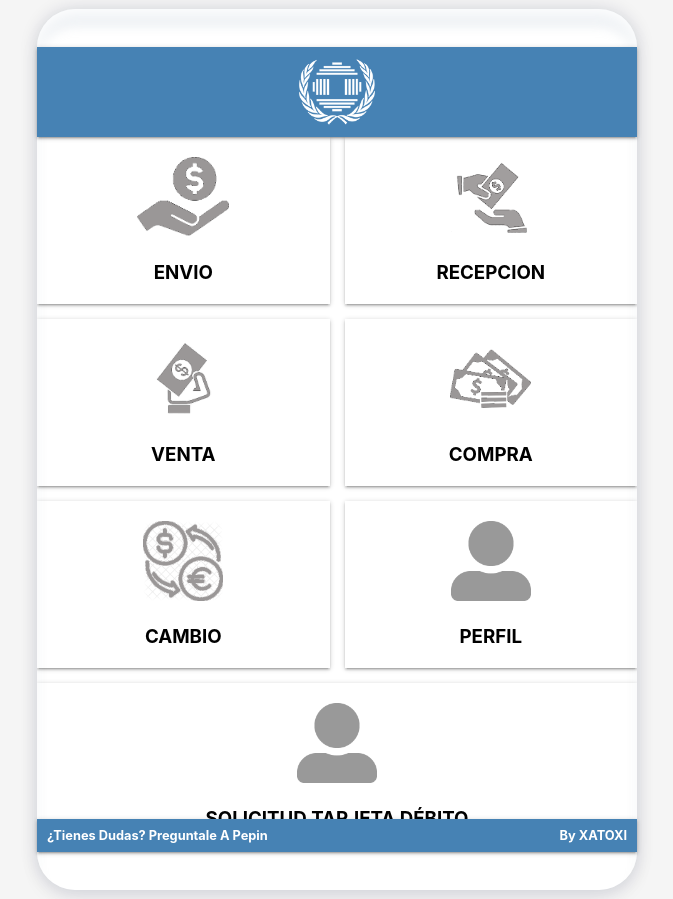
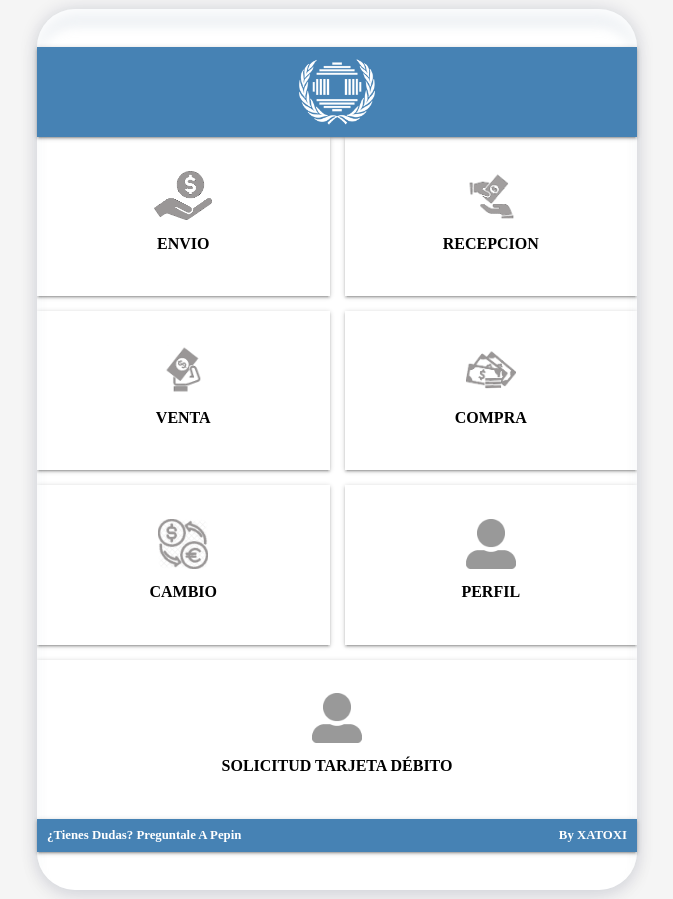
Before and after one commit to LenoviMAD/Xatoxi, a PHP site: page / in a window 1280 px wide. Shown: the whole page, without its empty margins (303-976 px from the left). Run offline with PHP 8.4, Linux system fonts and the light colour scheme.

Commit message:
fix index layout

```diff
--- a/css/cards.css
+++ b/css/cards.css
@@ -8,7 +8,7 @@
     flex-direction: column;
     justify-content: center;
     align-items: center;
-    padding: 20px;
+    padding: 10px;
     cursor: pointer;
     transition: transform .2s ease-out;
 }
@@ -23,11 +23,15 @@
     box-shadow: 0 5px 10px rgba(0, 0, 0, 0.2);
 }
 
-.card.card-a> :not(:last-child) {
-    margin-bottom: 20px;
+.card.card-a .card__title {
+    font-size: 1em;
+}
+.card-img {
+    height: 50px;
 }
 
-.card.card-a .card__title {
-    font-size: 1.17em;
-    margin: 0;
+@media (max-height: 678px) {
+    .card-img {
+        height: 30px;
+    }
 }
--- a/css/style.css
+++ b/css/style.css
@@ -11,8 +11,8 @@ a {
 /* Xatoxi */
 
 * {
-    font-family: -apple-system, BlinkMacSystemFont, "Segoe UI", Roboto, Oxygen, Ubuntu, Cantarell, "Open Sans",
-        "Helvetica Neue", sans-serif;
+    margin: 0;
+    padding: 0;
     box-sizing: border-box;
 }
 
@@ -643,7 +643,6 @@ width: 100% !important;
     height: 40px !important;
 } */
 
-
 #descargarApp {
     position: absolute;
     left: -140px;
@@ -652,3 +651,11 @@ width: 100% !important;
     background-color: white;
     border-radius: 2px;
 }
+
+.grid-index {
+    display: grid;
+    grid-template-columns: repeat(2, 1fr);
+    grid-template-rows: repeat(4, 1fr);
+    grid-column-gap: 15px;
+    grid-row-gap: 15px;
+}
--- a/index.php
+++ b/index.php
@@ -10,11 +10,12 @@
 
 xpresentationLayer::startMain("p0");
 
-xpresentationLayer::startInputModal("modalContainer","tvesModal");
+xpresentationLayer::startInputModal("modalContainer", "tvesModal");
 xpresentationLayer::buildPinPrincipalModal("PIN", 4, 4);
 xpresentationLayer::endInputModal();
 
-xpresentationLayer::startSectionTwoColumns("grid-2 full-height");
+xpresentationLayer::startSectionTwoColumns("grid-index full-height");
+
 xpresentationLayer::buildMenuOptionGrid("envio.png", "ENVIO", true, "envio.php");
 xpresentationLayer::buildMenuOptionGrid("recepcion.png", "RECEPCION", true, "recepcion.php");
 xpresentationLayer::buildMenuOptionGrid("venta.png", "VENTA", true, "venta.php");
--- a/xpresentationlayer.php
+++ b/xpresentationlayer.php
@@ -723,7 +723,7 @@ class xpresentationLayer
         echo '<ARTICLE class="' . $customClass . ' card card-a grid-item ' . $opnModal . '" data-url="' . $url . '">';
         echo '    <ASIDE class="card__aside">';
         echo '        <FIGURE>';
-        echo '            <IMG class="imgMenu" src="img/' . $nameImg . '">';
+        echo '            <IMG class="card-img" src="img/' . $nameImg . '">';
         echo '        </FIGURE>';
         echo '    </ASIDE>';
         echo '    <HEADER class="card__header">';
```
